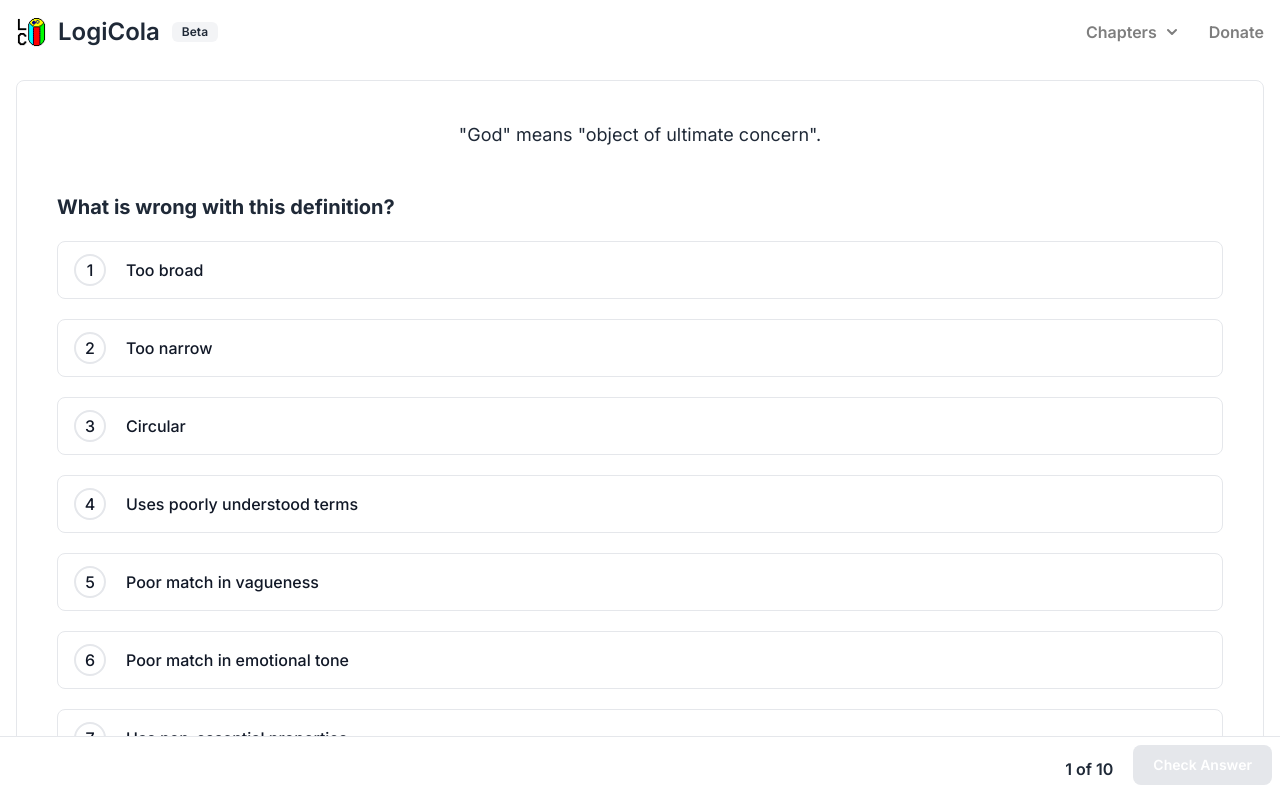
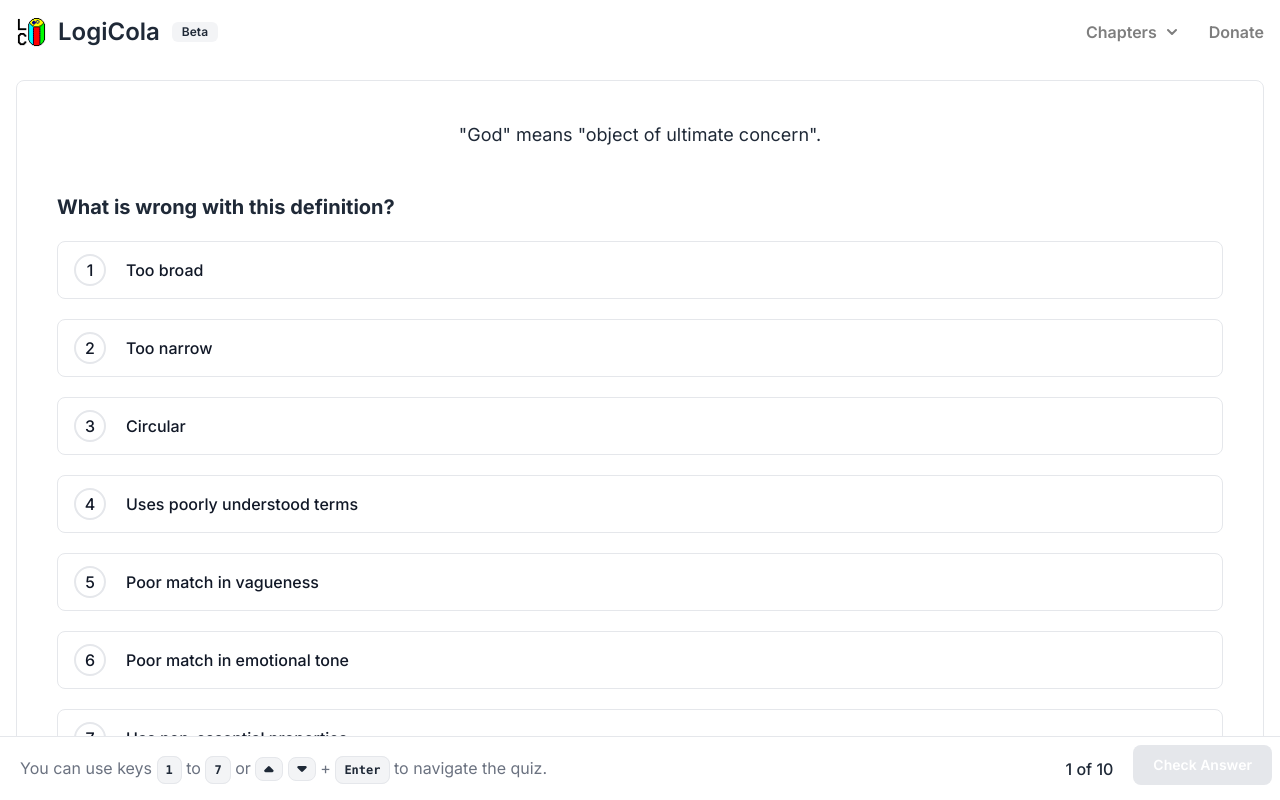
Before and after one commit to malikpiara/logicola, a Next.js app: page /informal/definitions/quiz in a window 1280 px wide. Both pictures are taken after a click on the button "Start". Shown: the top 800 px of the page. Built offline with nearby package versions, Linux system fonts and the light colour scheme.

Commit message:
Added keyboard keys to the Quiz page as a visual cue to improve usability.

```diff
--- a/components/footer.tsx
+++ b/components/footer.tsx
@@ -2,7 +2,7 @@ import Link from 'next/link';
 
 export function Footer() {
   return (
-    <footer className='p-4 bg-white sm:p-6'>
+    <footer className='p-4 mt-4 bg-white sm:p-6'>
       <div className='mx-auto max-w-screen-xl'>
         <div className='md:flex md:justify-between'>
           <div className='mb-6 md:mb-0'>
--- a/components/quiz/index.tsx
+++ b/components/quiz/index.tsx
@@ -6,6 +6,7 @@ import useQuizState from './useQuizState';
 import { StartScreen } from './startScreen';
 import { EndScreen } from './endScreen';
 import Button from '../button';
+import { KeyboardKeys } from './keyboardKeys';
 
 export interface QuizProps {
   chapter: number;
@@ -175,8 +176,12 @@ const Quiz: React.FC<QuizProps> = ({ chapter = 3 }) => {
         </div>
       )}
 
-      <div className='fixed bottom-0 left-0 z-50 w-full h-16 bg-white border-t border-gray-200'>
-        <div className='flex justify-end gap-5 items-center h-full align-bottom text-gray-800 font-semibold'>
+      <div className='fixed bottom-0 left-0 z-50 w-full h-16 bg-white border-t border-gray-200 flex items-center justify-between'>
+        <div className='ml-5'>
+          {!showStartScreen && !showEndScreen && <KeyboardKeys />}
+        </div>
+
+        <div className='flex justify-end gap-5 items-center h-full align-bottom text-gray-800 font-medium'>
           {!showStartScreen && !showEndScreen && (
             <div className='flex'>{questionCounter} of 10</div>
           )}
--- /dev/null
+++ b/components/quiz/keyboardKeys.tsx
@@ -0,0 +1,44 @@
+export function KeyboardKeys() {
+  return (
+    <p className='text-gray-500 hidden lg:block'>
+      You can use keys{' '}
+      <kbd className='px-2 py-1.5 text-xs font-semibold text-gray-800 bg-gray-100 border border-gray-200 rounded-lg'>
+        1
+      </kbd>{' '}
+      to{' '}
+      <kbd className='px-2 py-1.5 text-xs font-semibold text-gray-800 bg-gray-100 border border-gray-200 rounded-lg'>
+        7
+      </kbd>
+      {' or '}
+      <kbd className='inline-flex items-center px-2 py-1.5 text-gray-800 bg-gray-100 border border-gray-200 rounded-lg'>
+        <svg
+          className='w-2.5 h-2.5'
+          aria-hidden='true'
+          xmlns='http://www.w3.org/2000/svg'
+          fill='currentColor'
+          viewBox='0 0 16 10'
+        >
+          <path d='M9.207 1A2 2 0 0 0 6.38 1L.793 6.586A2 2 0 0 0 2.207 10H13.38a2 2 0 0 0 1.414-3.414L9.207 1Z' />
+        </svg>
+        <span className='sr-only'>Arrow key up</span>
+      </kbd>{' '}
+      <kbd className='inline-flex items-center px-2 py-1.5 text-gray-800 bg-gray-100 border border-gray-200 rounded-lg'>
+        <svg
+          className='w-2.5 h-2.5'
+          aria-hidden='true'
+          xmlns='http://www.w3.org/2000/svg'
+          fill='currentColor'
+          viewBox='0 0 16 10'
+        >
+          <path d='M15.434 1.235A2 2 0 0 0 13.586 0H2.414A2 2 0 0 0 1 3.414L6.586 9a2 2 0 0 0 2.828 0L15 3.414a2 2 0 0 0 .434-2.179Z' />
+        </svg>
+        <span className='sr-only'>Arrow key down</span>
+      </kbd>
+      {' + '}
+      <kbd className='px-2 py-1.5 text-xs font-semibold text-gray-800 bg-gray-100 border border-gray-200 rounded-lg'>
+        Enter
+      </kbd>{' '}
+      to navigate the quiz.
+    </p>
+  );
+}
```
